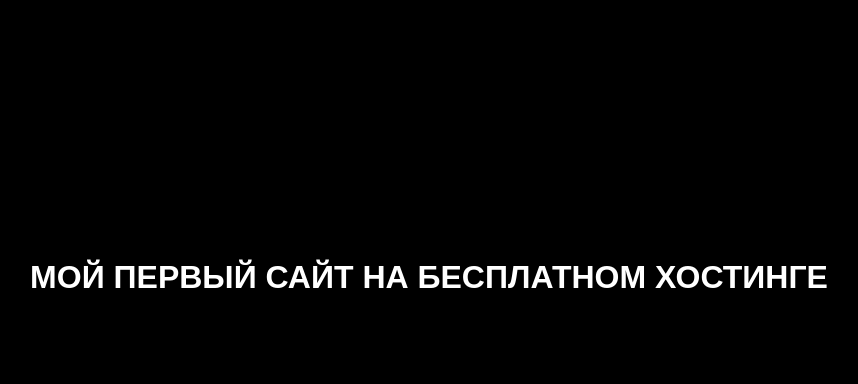
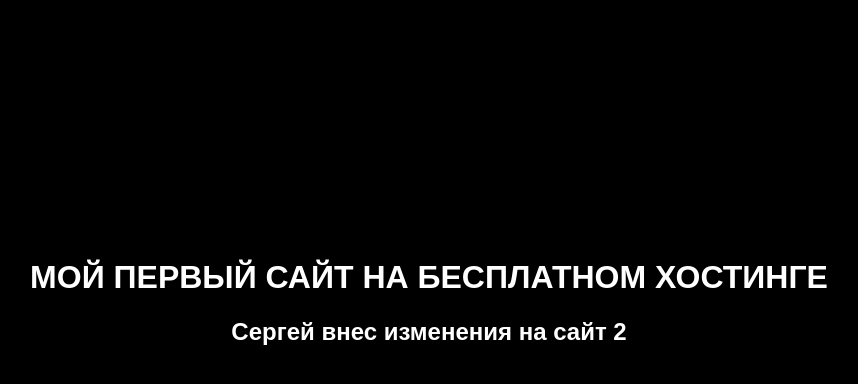
Before and after one commit to anderleetest/anderleetest.github.io, a plain HTML site: page index.html in a window 1280 px wide. Shown: the part 18-402 px from the top of the page, without its empty margins (211-1069 px from the left). Drawn offline with Linux system fonts and the light colour scheme.

Commit message:
загрузили новый style.css
Отредактирован стиль h2

```diff
--- a/css/style.css
+++ b/css/style.css
@@ -10,3 +10,7 @@ h1{
 	color: #fff;
 	text-transform: uppercase;
 }
+h2{
+	color: #fff;
+	text-align: center;
+}
```
